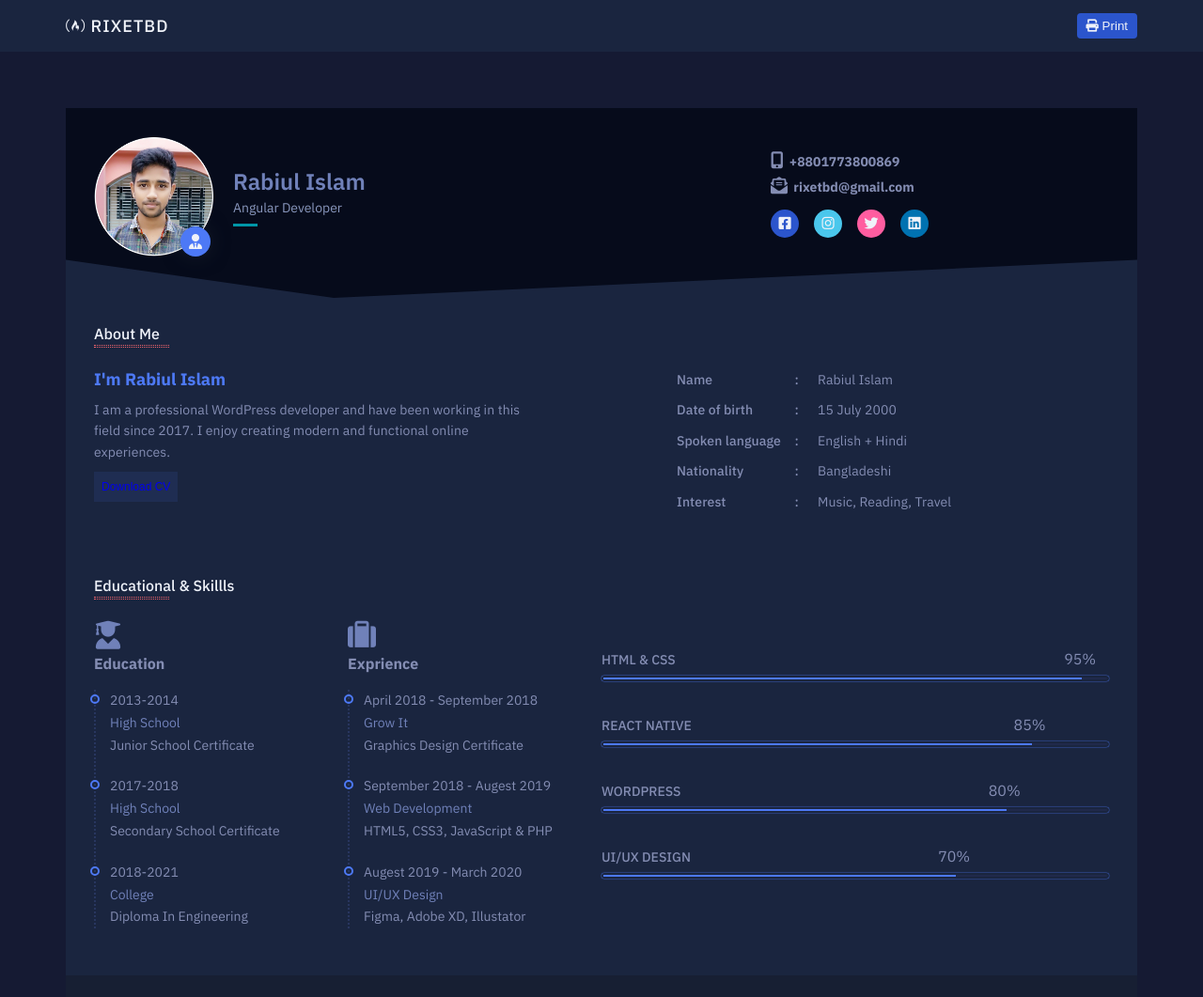
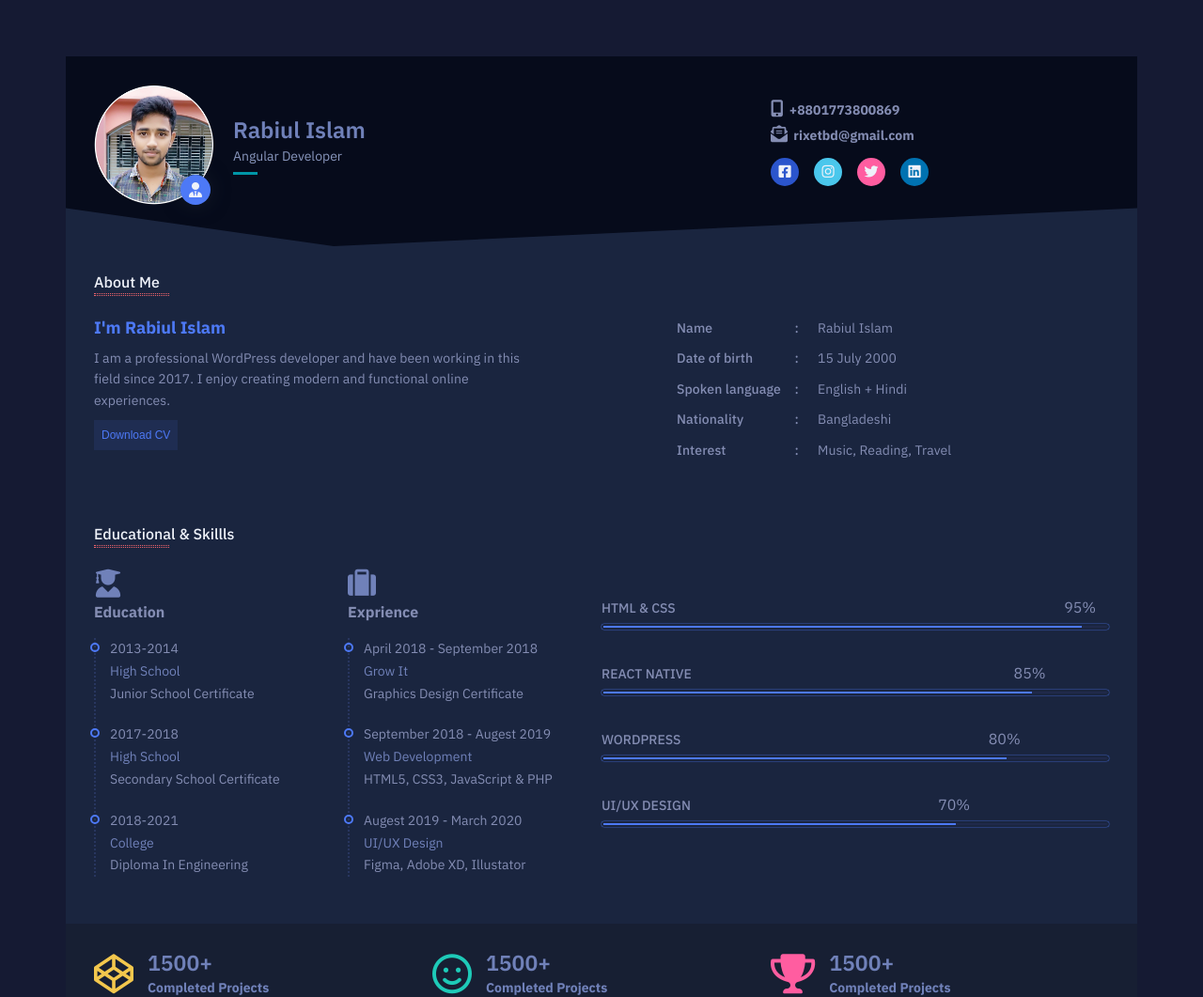
Before and after one commit to rixetbd/portfolio, a plain HTML site: page cv/index.html in a window 1280 px wide. Shown: the top 1061 px of the page at 94% size. Drawn offline with Linux system fonts and the light colour scheme; animation ran at ten frames a second.

Commit message:
Update index.html

```diff
--- a/cv/index.html
+++ b/cv/index.html
@@ -17,23 +17,6 @@
 </head>
 
 <body>
-  <!-- Header(Navbar) Aria -->
-  <nav class="nav">
-    <div class="container inner">
-      <div class="logo">
-        <i class="fab fa-free-code-camp"></i>
-        RixetBD
-      </div>
-      <div>
-        <button onclick="window.print()">
-          <i class="fas fa-print"></i>
-          Print
-        </button>
-      </div>
-    </div>
-  </nav>
-  <!-- Header(Navbar) Aria -->
-
   <!-- Main Resume -->
   <main class="container">
 
@@ -104,7 +87,7 @@
         <div class="left">
           <h2>I'm Rabiul Islam</h2>
           <p>I am a professional WordPress developer and have been working in this field since 2017. I enjoy creating modern and functional online experiences.</p>
-          <button><a href="https://drive.google.com/file/d/1WjbNLh0O2zjsxPEzKEIF0QJCax153uu5/view?usp=sharing" target="_blank">Download CV</a></button>
+          <button onclick="window.print()">Download CV</button>
         </div>
 
         <div class="right">
```
